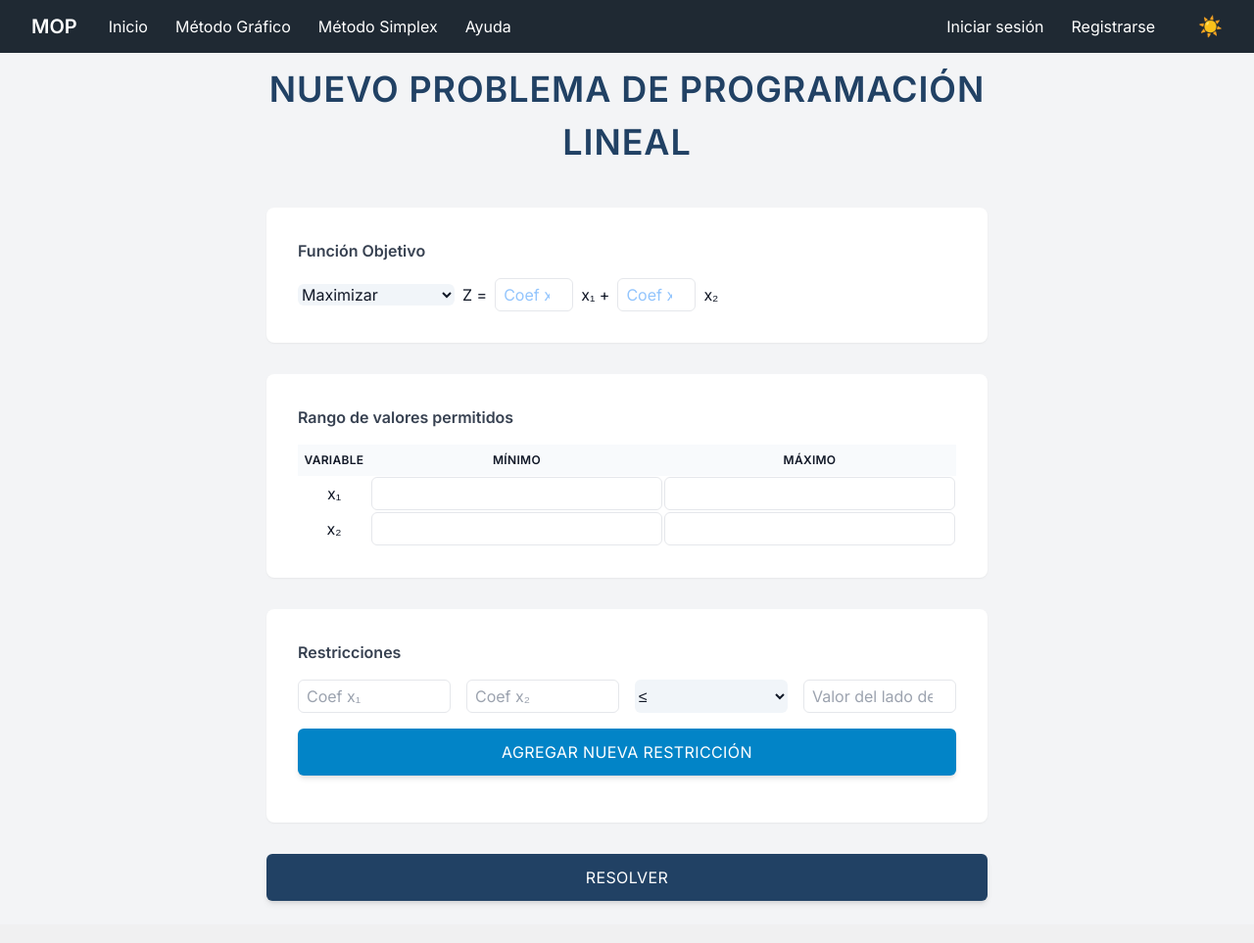
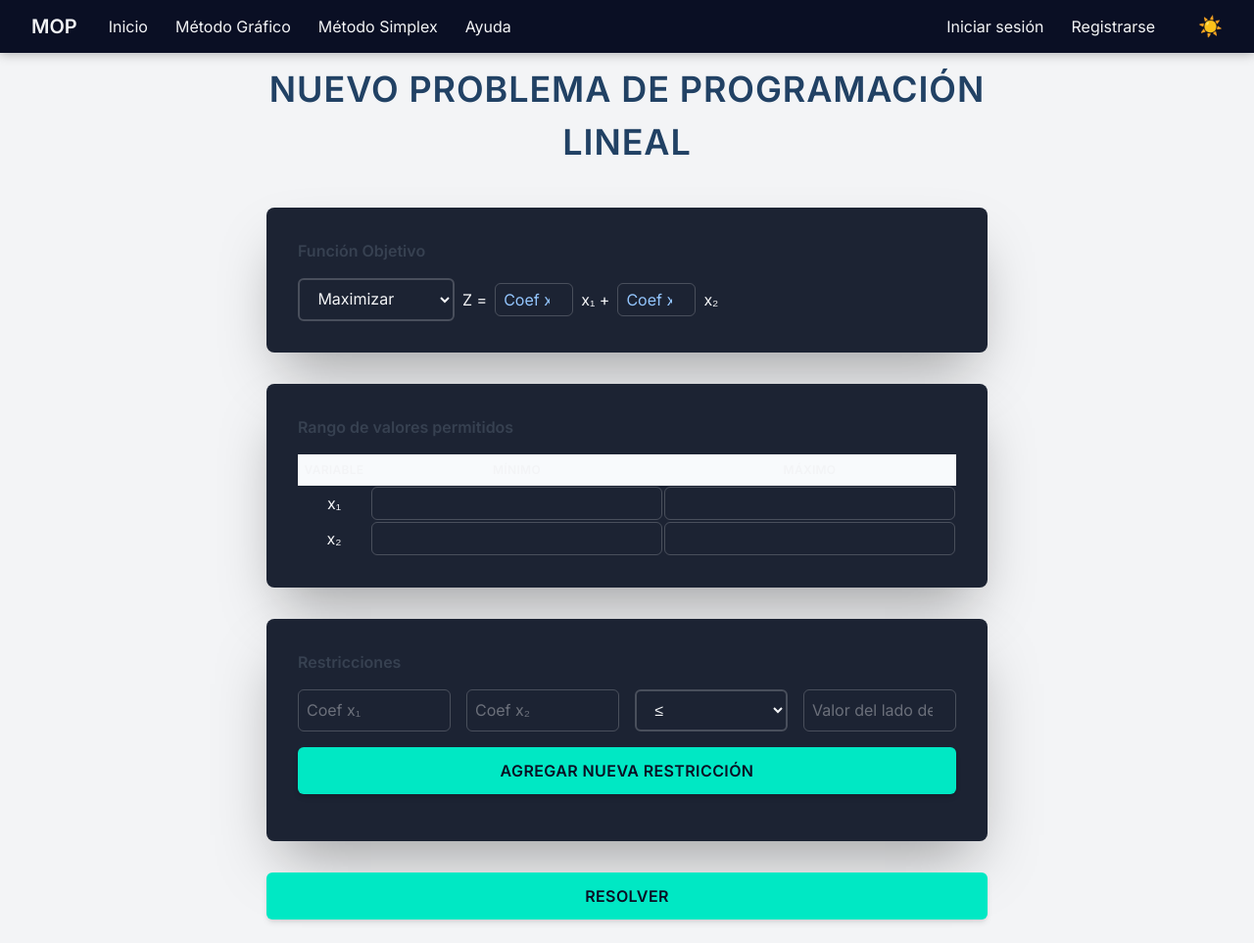
Before and after one commit to YANA021/MOP-Repository, a Django app: page /metodo-grafico/ in a window 1280 px wide. Shown: the whole page at 98% size. Before the commit the page ends 923 px from the top, so only its background shows below. Run offline with Django 5.2, Linux system fonts and the light colour scheme; some libraries are stand-ins or nearby versions.

Commit message:
agregando colores

```diff
--- /dev/null
+++ b/Mop_Proyecto/static/css/style.css
@@ -0,0 +1,119 @@
+/* ——— VARIABLES CSS para fácil ajuste ——————————————— */
+:root{
+  --bg-light:#F3F4F6;
+  --bg-dark :#0E1116;
+
+  --nav-light:#0A0F24;
+  --nav-dark :#0A0F24CC;       /* mismo tono con 80 % opacidad */
+
+  --card-light:#1C2333;        /* gris-azulado profundo, destaca sobre bg-light */
+  --card-dark :#161E2E;        /* algo más oscuro para modo dark */
+
+  --txt-light:#F3F4F6;
+  --txt-dark :#E5E7EB;
+
+  --accent-neon:#00E8C4;       /* verde menta neón */
+  --accent-neon-hover:#66F2DC;
+}
+
+/* ——— BACKGROUNDS GLOBALES ——————————————— */
+body{
+  background:var(--bg-light);
+  color:#1F2937;
+  font-family:Inter,system-ui,Helvetica,sans-serif;
+  transition:background .3s ease,color .3s ease;
+}
+.dark body{
+  background:var(--bg-dark);
+  color:var(--txt-dark);
+}
+
+/* ——— NAVBAR ——————————————— */
+.nav-theme{
+  background:var(--nav-light);
+  color:var(--txt-light);
+  backdrop-filter:blur(6px);
+  box-shadow:0 2px 10px rgba(0,0,0,.25);
+}
+.dark .nav-theme{
+  background:var(--nav-dark);
+  color:var(--txt-dark);
+}
+
+/* ——— TARJETAS (cards) ——————————————— */
+.card-theme{
+  background:var(--card-light);
+  color:var(--txt-light);
+  border-radius:18px;
+  padding:2rem;
+  box-shadow:0 30px 60px -15px rgba(0,0,0,.35);
+  transition:transform .25s ease,box-shadow .25s ease;
+}
+.card-theme:hover{                    /* efecto tilt leve */
+  transform:translateY(-4px);
+  box-shadow:0 35px 70px -20px rgba(0,0,0,.45);
+}
+.dark .card-theme{
+  background:var(--card-dark);
+}
+
+/* ——— INPUTS / SELECTS ——————————————— */
+.form-theme{
+  background:transparent;
+  border:2px solid rgba(255,255,255,.2);
+  color:inherit;
+  border-radius:12px;
+  padding:.55rem .9rem;
+  transition:border-color .2s ease;
+}
+.form-theme::placeholder{color:rgba(255,255,255,.35);}
+.form-theme:focus{
+  outline:none;
+  border-color:var(--accent-neon);
+  box-shadow:0 0 0 3px rgba(0,232,196,.35);
+}
+
+/* ——— BOTÓN PRIMARIO ——————————————— */
+.btn-primary-theme{
+  background:var(--accent-neon);
+  color:#0A0F24;
+  font-weight:600;
+  border:none;
+  border-radius:9999px;
+  padding:.75rem 2rem;
+  box-shadow:0 8px 20px rgba(0,232,196,.35);
+  transition:background .2s ease,transform .2s ease,box-shadow .2s ease;
+}
+.btn-primary-theme:hover{
+  background:var(--accent-neon-hover);
+  transform:translateY(-2px);
+  box-shadow:0 12px 24px rgba(0,232,196,.45);
+}
+.dark .btn-primary-theme{
+  color:#0E1116;
+}
+
+/* ——— INTERRUPTOR DE TEMA (círculo deslizante) ——————————————— */
+.theme-toggle{
+  width:46px;height:24px;
+  background:rgba(255,255,255,.25);
+  border-radius:9999px;
+  position:relative;
+  cursor:pointer;
+  transition:background .25s ease;
+}
+.theme-toggle::after{
+  content:'';
+  position:absolute;
+  top:3px;left:3px;
+  width:18px;height:18px;
+  background:#fff;
+  border-radius:50%;
+  transition:transform .25s ease;
+}
+.dark .theme-toggle{
+  background:rgba(0,232,196,.25);
+}
+.dark .theme-toggle::after{
+  transform:translateX(22px);
+}
--- a/Mop_Proyecto/templates/base.html
+++ b/Mop_Proyecto/templates/base.html
@@ -7,6 +7,7 @@
     <title>{% block title %}MOP{% endblock %}</title>
     <script src="https://cdn.tailwindcss.com"></script>
     <link href="https://fonts.googleapis.com/css2?family=Inter:wght@400;600&display=swap" rel="stylesheet">
+     <link rel="stylesheet" href="{% static 'css/style.css' %}">
     <style>.font-inter{font-family:'Inter',sans-serif;}</style>
      <script>
         tailwind.config = {
@@ -15,7 +16,7 @@
     </script>
 </head>
 <body class="font-inter bg-gray-100 text-gray-900 dark:bg-gray-800 dark:text-gray-100">
-    <nav class="fixed top-0 inset-x-0 h-[54px] bg-[#1F2933] text-white flex items-center justify-between px-4 md:px-8 z-50">
+    <nav class="fixed top-0 inset-x-0 h-[54px] nav-theme flex items-center justify-between px-4 md:px-8 z-50">
         <div class="flex items-center">
             <a href="/" class="text-[20px] font-bold mr-5">MOP</a>
             <div class="hidden md:flex space-x-1">
@@ -31,15 +32,15 @@
                 <a href="/registro/" class="px-3 py-1 hover:underline hover:text-[#4FD1C5] transition">Registrarse</a>
             </div>
             <div class="relative">
-                <div id="lang-menu" class="hidden absolute right-0 mt-2 w-32 bg-[#1F2933] text-white rounded-md shadow-lg py-1">
+                <div id="lang-menu" class="hidden absolute right-0 mt-2 w-32 nav-theme rounded-md shadow-lg py-1">
                     <a href="#" class="block px-4 py-2 hover:bg-[#4FD1C5]">Español</a>
                     <a href="#" class="block px-4 py-2 hover:bg-[#4FD1C5]">English</a>
                 </div>
             </div>
              <div>
                 <button id="theme-toggle" aria-label="Cambiar tema" class="text-xl">
-                    <span id="sun-icon">☀️</span>
-                    <span id="moon-icon" class="hidden">🌙</span>
+                   <span id="sun-icon" class="icon-theme">☀️</span>
+                    <span id="moon-icon" class="hidden icon-theme">🌙</span>
                 </button>
             </div>
             <button id="menu-btn" tabindex="0" aria-expanded="false" class="md:hidden ml-2 focus:outline-none" aria-label="Abrir menú">
@@ -49,7 +50,7 @@
             </button>
         </div>
     </nav>
-    <div id="mobile-menu" class="hidden md:hidden fixed top-[54px] inset-x-0 bg-[#1F2933] text-white z-40">
+   <div id="mobile-menu" class="hidden md:hidden fixed top-[54px] inset-x-0 nav-theme z-40">
         <a href="/" class="block px-4 py-2 hover:bg-[#4FD1C5]">Inicio</a>
         <a href="/metodo-grafico/" class="block px-4 py-2 hover:bg-[#4FD1C5]">Método Gráfico</a>
         <a href="/metodo-simplex/" class="block px-4 py-2 hover:bg-[#4FD1C5]">Método Simplex</a>
--- a/Mop_Proyecto/templates/nuevo_problema.html
+++ b/Mop_Proyecto/templates/nuevo_problema.html
@@ -5,21 +5,21 @@
 <h1 class="text-center text-[36px] text-[#214164] tracking-wide my-10 font-semibold">NUEVO PROBLEMA DE PROGRAMACIÓN LINEAL</h1>
 <form id="problema-form" method="post" class="space-y-8">
     {% csrf_token %}
-    <div class="bg-white rounded-lg shadow-sm p-8 space-y-4">
+    <div class="card-theme rounded-lg p-8 space-y-4">
         <label class="text-gray-700 font-semibold block">Función Objetivo</label>
         <div class="flex flex-wrap items-center gap-2">
-            <select name="objetivo" class="w-40 bg-slate-100 rounded-md focus:ring-2 focus:ring-sky-300">
+           <select name="objetivo" class="w-40 form-theme rounded-md focus:ring-2 ring-sky-400">
                 <option value="max">Maximizar</option>
                 <option value="min">Minimizar</option>
             </select>
             <span>Z =</span>
-            <input type="number" step="any" name="coef_x1" placeholder="Coef x₁" class="w-20 text-right placeholder-blue-300 px-2 py-1 border rounded-md">
+            <input type="number" step="any" name="coef_x1" placeholder="Coef x₁" class="w-20 text-right placeholder-blue-300 px-2 py-1 border rounded-md form-theme focus:ring-2 ring-sky-400">
             <span>x₁ +</span>
-            <input type="number" step="any" name="coef_x2" placeholder="Coef x₂" class="w-20 text-right placeholder-blue-300 px-2 py-1 border rounded-md">
+            <input type="number" step="any" name="coef_x2" placeholder="Coef x₂" class="w-20 text-right placeholder-blue-300 px-2 py-1 border rounded-md form-theme focus:ring-2 ring-sky-400">
             <span>x₂</span>
         </div>
     </div>
-    <div class="bg-white rounded-lg shadow-sm p-8">
+    <div class="card-theme rounded-lg p-8">
         <label class="text-gray-700 font-semibold">Rango de valores permitidos</label>
         <table class="min-w-full mt-4 text-center">
             <thead>
@@ -32,36 +32,34 @@
             <tbody>
                 <tr>
                     <td>x₁</td>
-                    <td><input type="number" step="any" name="x1_min" class="w-full border rounded-md px-2 py-1"></td>
-                    <td><input type="number" step="any" name="x1_max" class="w-full border rounded-md px-2 py-1"></td>
+                     <td><input type="number" step="any" name="x1_min" class="w-full border rounded-md px-2 py-1 form-theme focus:ring-2 ring-sky-400"></td>
+                    <td><input type="number" step="any" name="x1_max" class="w-full border rounded-md px-2 py-1 form-theme focus:ring-2 ring-sky-400"></td>
                 </tr>
                 <tr>
                     <td>x₂</td>
-                    <td><input type="number" step="any" name="x2_min" class="w-full border rounded-md px-2 py-1"></td>
-                    <td><input type="number" step="any" name="x2_max" class="w-full border rounded-md px-2 py-1"></td>
+                    <td><input type="number" step="any" name="x2_min" class="w-full border rounded-md px-2 py-1 form-theme focus:ring-2 ring-sky-400"></td>
+                    <td><input type="number" step="any" name="x2_max" class="w-full border rounded-md px-2 py-1 form-theme focus:ring-2 ring-sky-400"></td>
                 </tr>
             </tbody>
         </table>
     </div>
 
- <div class="bg-white rounded-lg shadow-sm p-8">
+<div class="card-theme rounded-lg p-8">
         <label class="text-gray-700 font-semibold mb-4 block">Restricciones</label>
         <div class="grid grid-cols-4 gap-4 mb-4">
-            <input id="coef-x1" type="number" step="any" class="w-full border rounded-md px-2 py-1" placeholder="Coef x₁">
-            <input id="coef-x2" type="number" step="any" class="w-full border rounded-md px-2 py-1" placeholder="Coef x₂">
-            <select id="operador" class="w-full bg-slate-100 rounded-md focus:ring-2 focus:ring-sky-300">
+           <input id="coef-x1" type="number" step="any" class="w-full border rounded-md px-2 py-1 form-theme focus:ring-2 ring-sky-400" placeholder="Coef x₁">
+            <input id="coef-x2" type="number" step="any" class="w-full border rounded-md px-2 py-1 form-theme focus:ring-2 ring-sky-400" placeholder="Coef x₂">
+            <select id="operador" class="w-full form-theme rounded-md focus:ring-2 ring-sky-400">
                 <option value="<=">≤</option>
                 <option value=">=">≥</option>
                 <option value="=">=</option>
             </select>
-              <input id="valor-restriccion" type="number" step="any" class="w-full border rounded-md px-2 py-1" placeholder="Valor del lado derecho">
+            <input id="valor-restriccion" type="number" step="any" class="w-full border rounded-md px-2 py-1 form-theme focus:ring-2 ring-sky-400" placeholder="Valor del lado derecho">
         </div>
-           <button type="button" id="agregar-restriccion" class="bg-sky-600 hover:bg-sky-700 text-white rounded-md w-full py-3 uppercase tracking-wide shadow-md transition">AGREGAR NUEVA RESTRICCIÓN</button>
-        <ul id="lista-restricciones" class="mt-4 space-y-1 text-sm"></ul>
+        <button type="button" id="agregar-restriccion" class="btn-primary-theme rounded-md w-full py-3 uppercase tracking-wide shadow-md transition">AGREGAR NUEVA RESTRICCIÓN</button>        <ul id="lista-restricciones" class="mt-4 space-y-1 text-sm"></ul>
     </div>
     <input type="hidden" name="restricciones" id="restricciones-hidden">
-    <button type="submit" class="bg-[#214164] hover:bg-[#19344d] text-white rounded-md w-full py-3 uppercase tracking-wide shadow-md transition">Resolver</button>
-</form>
+ <button type="submit" class="btn-primary-theme rounded-md w-full py-3 uppercase tracking-wide shadow-md transition">Resolver</button></form>
 {% endblock %}
 {% block scripts %}
 <script src="{% static 'js/restricciones.js' %}"></script>
```
